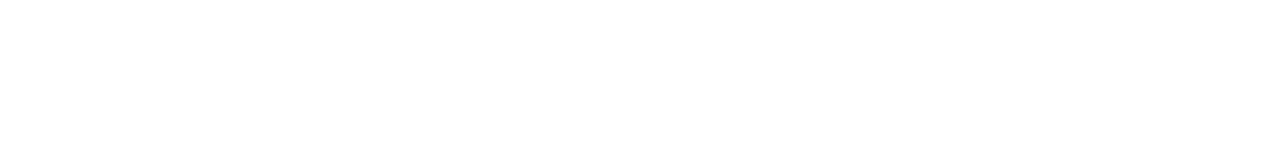
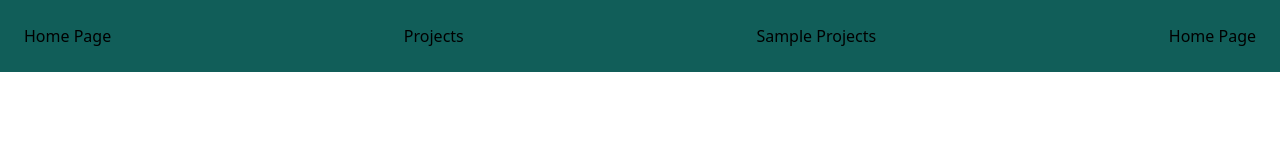
Before and after one commit to SeanTshark/2025-webtech-final-project, a website: page index.html in a window 1280 px wide. Drawn offline with Linux system fonts and the light colour scheme.

Commit message:
feat(home_page): add html header

```diff
--- a/index.html
+++ b/index.html
@@ -9,7 +9,23 @@
 </head>
 <body>
 <header>
+    <div class="flex flex-col items-center justify-between p-6 md:flex-row bg-teal-800">
+        <a>
+            <h1>Home Page</h1>
+        </a>
 
+        <nav>
+            <a href="projects.html">Projects</a>
+        </nav>
+
+        <nav>
+            <a href="mywork.html">Sample Projects</a>
+        </nav>
+
+        <nav>
+            <a href="index.html">Home Page</a>
+        </nav>
+    </div>
 </header>
 <main>
     <article>
```
Also changed, not shown: assets/css/site.css.
